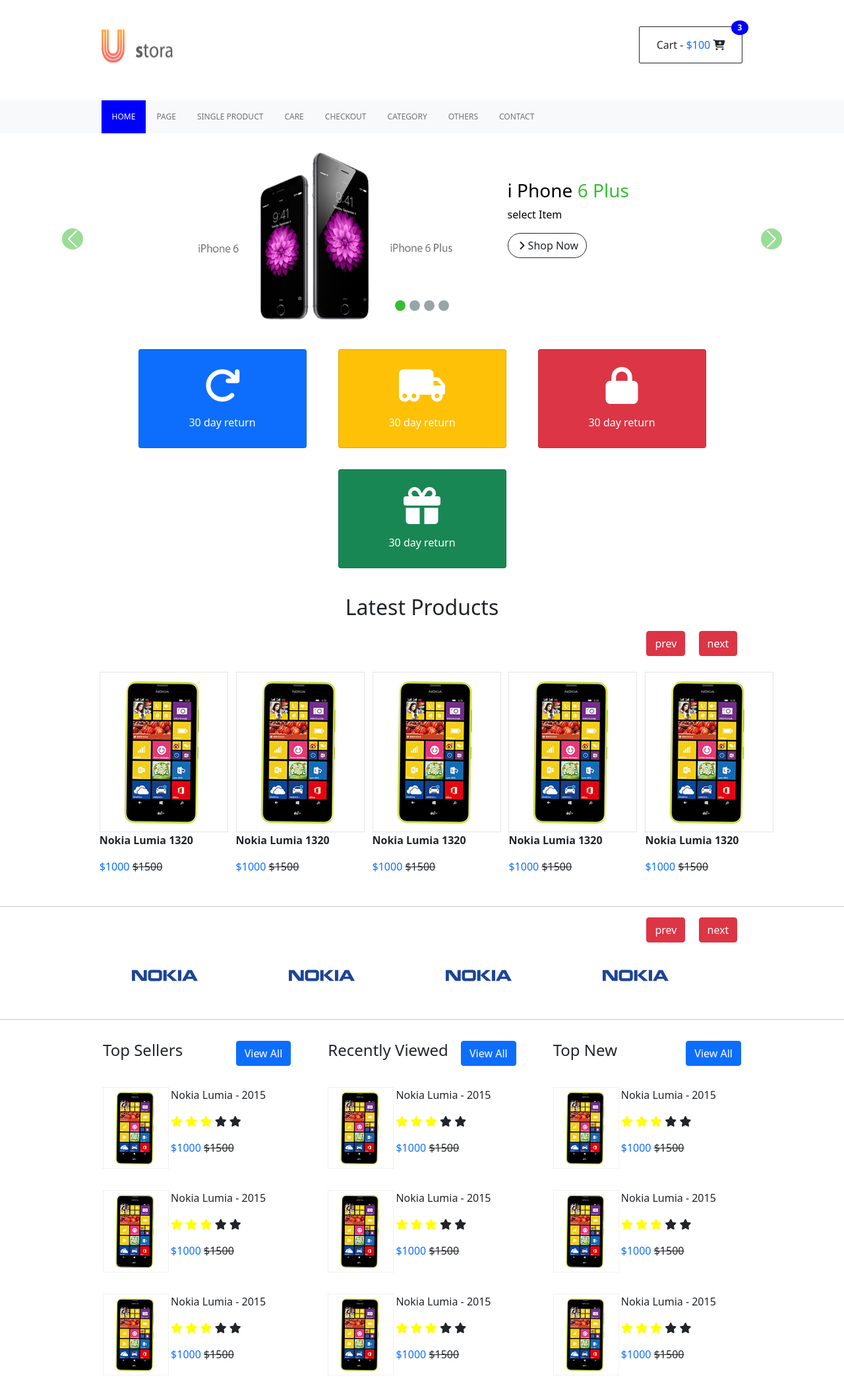
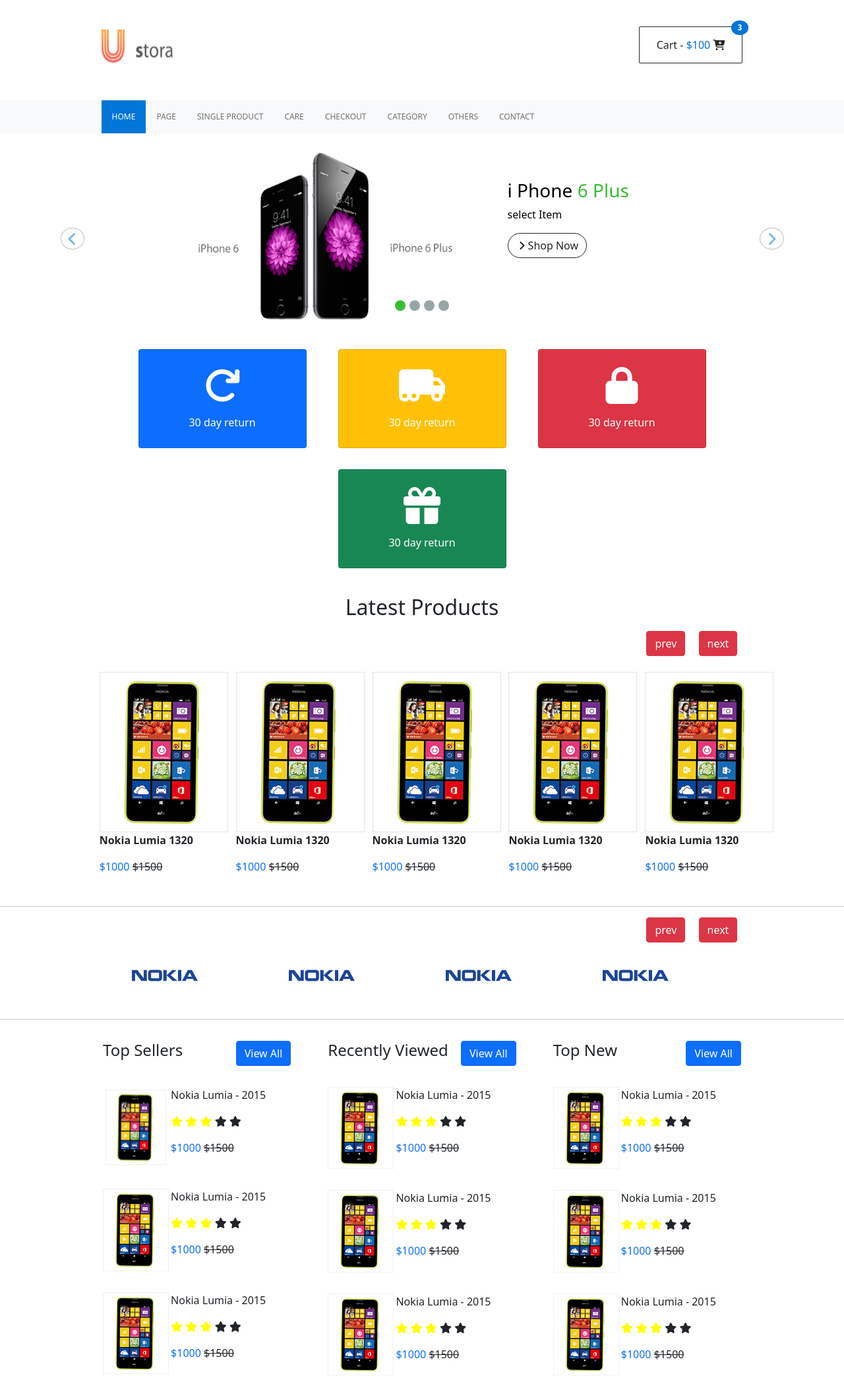
Before and after one commit to skrawani/Mind-Fire-Internship, a PHP site: the page made by Day 4/index.html in a window 1280 px wide. Shown: the part 50-2150 px from the top of the page at 66% size. Run offline with PHP 8.4, Linux system fonts and the light colour scheme; some libraries are stand-ins or nearby versions.

Commit message:
bug fixes

```diff
--- a/Day 4/assets/css/style.css
+++ b/Day 4/assets/css/style.css
@@ -23,7 +23,8 @@
 }
 
 .notification:hover {
-  background: blue;
+  background: #0275d8;
+  color: #fff;
 }
 
 .notification .badge {
@@ -32,7 +33,7 @@
   right: -10px;
   padding: 5px 10px;
   border-radius: 50%;
-  background: blue;
+  background: #0275d8;
 }
 .b-select {
   border: 6px solid transparent;
@@ -40,7 +41,7 @@
 }
 #top-bar .nav-item :hover,
 #top-bar .active {
-  background-color: blue;
+  background-color: #0275d8;
   color: white;
 }
 .carousel {
@@ -75,6 +76,21 @@
 .caption {
   color: #37bd32;
 }
+
+.carousel-prev-next {
+  font-size: 1.5rem;
+  color: #0275d8;
+  padding: 0.2rem 0.6rem;
+  /* margin: 0.5rem; */
+  border-radius: 100%;
+  border: 1px solid gray;
+}
+
+.carousel-prev-next :hover {
+  background-color: #0275d8;
+  color: ;
+}
+
 .card > div > i {
   font-size: 3.5rem;
   padding: 1rem;
@@ -99,3 +115,9 @@
 .checked {
   color: yellow;
 }
+.text-blue {
+  color: #0275d8;
+}
+/* .products div {
+  font-size: 0.2rem;
+} */
--- a/Day 4/index.html
+++ b/Day 4/index.html
@@ -68,7 +68,7 @@
               </div>
               <div class="float-end">
                 <span>language : </span>
-                <select class="b-select">
+                <select class="b-select bg-light">
                   <option value="1" selectet>English</option>
                   <option value="2">French</option>
                   <option value="3">German</option>
@@ -88,7 +88,7 @@
       />
       <div class="pt-4" style="padding-right: 12%">
         <a href="" class="notification btn btn-outline-dark">
-          Cart - <span class="text-primary"> $100 </span>
+          Cart - <span class="text-blue"> $100 </span>
           <i class="fas fa-cart-plus"></i>
           <span class="badge">3</span>
         </a>
@@ -242,7 +242,8 @@
           role="button"
           data-bs-slide="prev"
         >
-          <span class="carousel-control-prev-icon" aria-hidden="true"></span>
+          <i class="fas fa-angle-left carousel-prev-next"></i>
+          <!-- <span class="carousel-control-prev-icon" aria-hidden="true"></span> -->
           <span class="visually-hidden bg-primary">Previous</span>
         </a>
         <a
@@ -251,7 +252,7 @@
           role="button"
           data-bs-slide="next"
         >
-          <span class="carousel-control-next-icon" aria-hidden="true"></span>
+          <i class="fas fa-angle-right carousel-prev-next"></i>
           <span class="visually-hidden bg-primary">Next</span>
         </a>
       </div>
@@ -290,27 +291,27 @@
       </div>
       <div class="container" style="width: 82vw">
         <div class="row justify-content-center">
-          <div class="col-5 col-lg-2 m-3">
+          <div class="col-8 col-lg-2 m-3">
             <img src="./assets/images/lumia.jpg" alt="" srcset="" />
             <p class="fw-bold">Nokia Lumia 1320</p>
             <p><span class="text-primary">$1000</span> <del>$1500</del></p>
           </div>
-          <div class="col-5 col-lg-2 m-3">
+          <div class="col-8 col-lg-2 m-3">
             <img src="./assets/images/lumia.jpg" alt="" srcset="" />
             <p class="fw-bold">Nokia Lumia 1320</p>
             <p><span class="text-primary">$1000</span> <del>$1500</del></p>
           </div>
-          <div class="col-5 col-lg-2 m-3">
+          <div class="col-8 col-lg-2 m-3">
             <img src="./assets/images/lumia.jpg" alt="" srcset="" />
             <p class="fw-bold">Nokia Lumia 1320</p>
             <p><span class="text-primary">$1000</span> <del>$1500</del></p>
           </div>
-          <div class="col-5 col-lg-2 m-3">
+          <div class="col-8 col-lg-2 m-3">
             <img src="./assets/images/lumia.jpg" alt="" srcset="" />
             <p class="fw-bold">Nokia Lumia 1320</p>
             <p><span class="text-primary">$1000</span> <del>$1500</del></p>
           </div>
-          <div class="col-5 col-lg-2 m-3">
+          <div class="col-8 col-lg-2 m-3">
             <img src="./assets/images/lumia.jpg" alt="" srcset="" />
             <p class="fw-bold">Nokia Lumia 1320</p>
             <p><span class="text-primary">$1000</span> <del>$1500</del></p>
@@ -376,8 +377,40 @@
 
             <div class="products">
               <div class="container p-3">
-                <div class="row">
-                  <div class="col-4">
+                <div class="row justify-content-center">
+                  <div
+                    class="col-6 col-md-4 col-lg-4 justify-content-center m-1 m-md-0 m-lg-0"
+                  >
+                    <!--  -->
+                    <img
+                      class="prod-img p-1"
+                      src="./assets/images/lumia.jpg"
+                      alt=""
+                      srcset=""
+                    />
+                  </div>
+                  <div class="col-8">
+                    <!--  -->
+                    <p>Nokia Lumia - 2015</p>
+                    <p>
+                      <span class="fas fa-star checked"></span>
+                      <span class="fa fa-star checked"></span>
+                      <span class="fa fa-star checked"></span>
+                      <span class="fa fa-star"></span>
+                      <span class="fa fa-star"></span>
+                    </p>
+
+                    <p>
+                      <span class="text-primary">$1000</span> <del>$1500</del>
+                    </p>
+                  </div>
+                </div>
+              </div>
+              <div class="container p-3">
+                <div class="row justify-content-center">
+                  <div
+                    class="col-6 col-md-4 col-lg-4 justify-content-center m-1 m-md-0 m-lg-0"
+                  >
                     <!--  -->
                     <img
                       class="prod-img"
@@ -404,36 +437,10 @@
                 </div>
               </div>
               <div class="container p-3">
-                <div class="row">
-                  <div class="col-4">
-                    <!--  -->
-                    <img
-                      class="prod-img"
-                      src="./assets/images/lumia.jpg"
-                      alt=""
-                      srcset=""
-                    />
-                  </div>
-                  <div class="col-8">
-                    <!--  -->
-                    <p>Nokia Lumia - 2015</p>
-                    <p>
-                      <span class="fas fa-star checked"></span>
-                      <span class="fa fa-star checked"></span>
-                      <span class="fa fa-star checked"></span>
-                      <span class="fa fa-star"></span>
-                      <span class="fa fa-star"></span>
-                    </p>
-
-                    <p>
-                      <span class="text-primary">$1000</span> <del>$1500</del>
-                    </p>
-                  </div>
-                </div>
-              </div>
-              <div class="container p-3">
-                <div class="row">
-                  <div class="col-4">
+                <div class="row justify-content-center">
+                  <div
+                    class="col-6 col-md-4 col-lg-4 justify-content-center m-1 m-md-0 m-lg-0"
+                  >
                     <!--  -->
                     <img
                       class="prod-img"
@@ -471,8 +478,10 @@
 
             <div class="products">
               <div class="container p-3">
-                <div class="row">
-                  <div class="col-4">
+                <div class="row justify-content-center">
+                  <div
+                    class="col-6 col-md-4 col-lg-4 justify-content-center m-1 m-md-0 m-lg-0"
+                  >
                     <!--  -->
                     <img
                       class="prod-img"
@@ -499,8 +508,10 @@
                 </div>
               </div>
               <div class="container p-3">
-                <div class="row">
-                  <div class="col-4">
+                <div class="row justify-content-center">
+                  <div
+                    class="col-6 col-md-4 col-lg-4 justify-content-center m-1 m-md-0 m-lg-0"
+                  >
                     <!--  -->
                     <img
                       class="prod-img"
@@ -527,8 +538,10 @@
                 </div>
               </div>
               <div class="container p-3">
-                <div class="row">
-                  <div class="col-4">
+                <div class="row justify-content-center">
+                  <div
+                    class="col-6 col-md-4 col-lg-4 justify-content-center m-1 m-md-0 m-lg-0"
+                  >
                     <!--  -->
                     <img
                       class="prod-img"
@@ -563,8 +576,10 @@
             </div>
             <div class="products">
               <div class="container p-3">
-                <div class="row">
-                  <div class="col-4">
+                <div class="row justify-content-center">
+                  <div
+                    class="col-6 col-md-4 col-lg-4 justify-content-center m-1 m-md-0 m-lg-0"
+                  >
                     <!--  -->
                     <img
                       class="prod-img"
@@ -591,8 +606,10 @@
                 </div>
               </div>
               <div class="container p-3">
-                <div class="row">
-                  <div class="col-4">
+                <div class="row justify-content-center">
+                  <div
+                    class="col-6 col-md-4 col-lg-4 justify-content-center m-1 m-md-0 m-lg-0"
+                  >
                     <!--  -->
                     <img
                       class="prod-img"
@@ -619,8 +636,10 @@
                 </div>
               </div>
               <div class="container p-3">
-                <div class="row">
-                  <div class="col-4">
+                <div class="row justify-content-center">
+                  <div
+                    class="col-6 col-md-4 col-lg-4 justify-content-center m-1 m-md-0 m-lg-0"
+                  >
                     <!--  -->
                     <img
                       class="prod-img"
```
